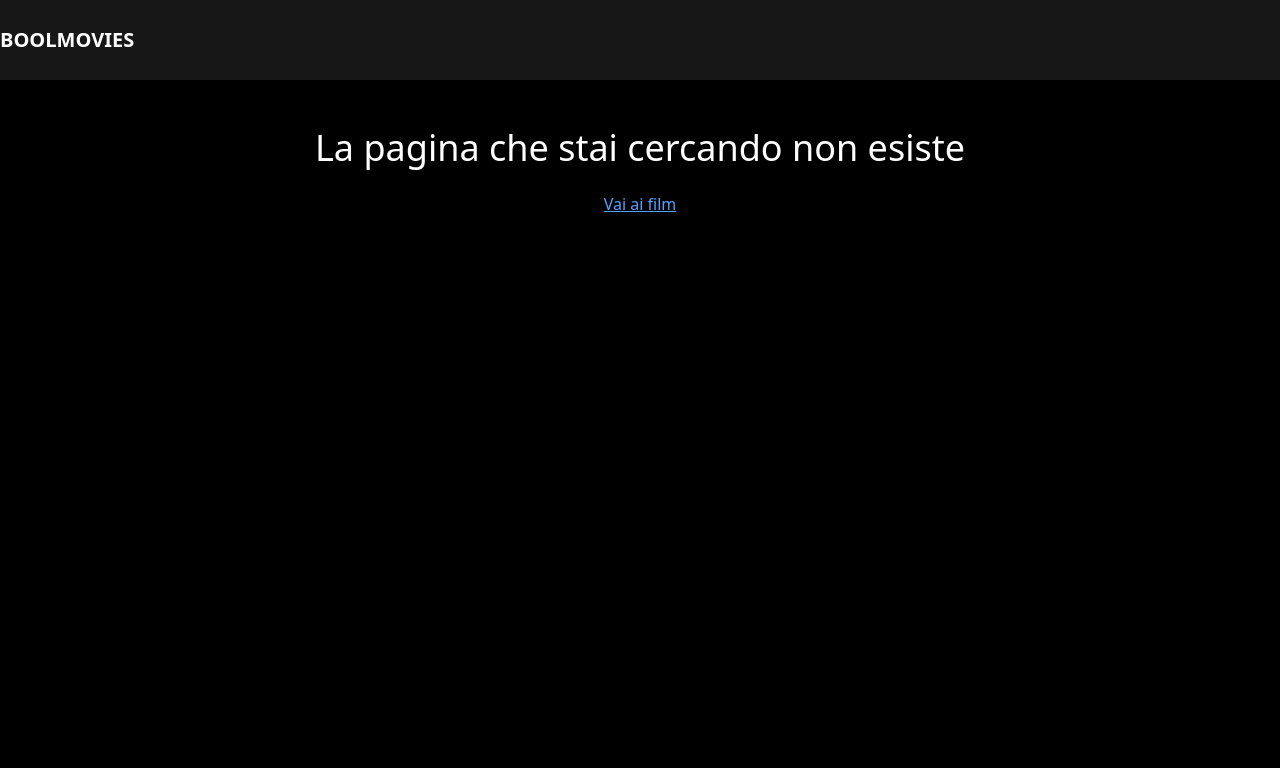
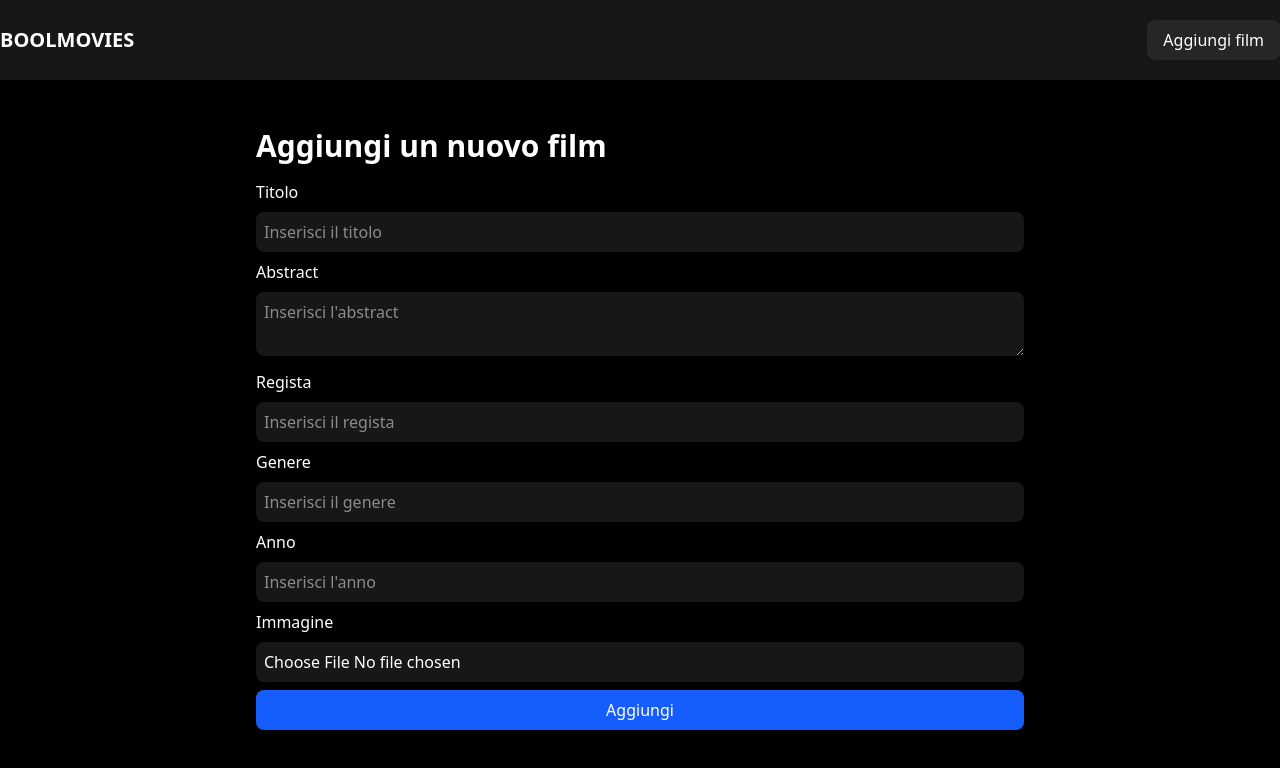
Before and after one commit to joelepore/webapp-react, a React (Vite) app: page /movies/add in a window 1280 px wide. Before the commit this address led to /404. Shown: the top 768 px of the page. Built offline with nearby package versions, Linux system fonts and the light colour scheme; no server answers.

Commit message:
feat: implement Add Movie functionality with AddMovieForm and routing

```diff
--- a/src/App.jsx
+++ b/src/App.jsx
@@ -4,6 +4,7 @@ import DefaultLayout from "./layouts/DefaultLayout"
 import HomePage from "./pages/HomePage"
 import MovieDetailPage from "./pages/MovieDetailPage"
 import NotFoundPage from "./pages/NotFoundPage"
+import AddMoviePage from "./pages/AddMoviePage"
 
 function App() {
   return (
@@ -13,6 +14,7 @@ function App() {
           <Route Component={DefaultLayout}>
             <Route path="/" Component={HomePage} />
             <Route path="/movies/:id" Component={MovieDetailPage} />
+            <Route path="/movies/add" Component={AddMoviePage} />
             <Route path="*" Component={NotFoundPage} />
           </Route>
         </Routes>
--- /dev/null
+++ b/src/components/AddMovieForm.jsx
@@ -0,0 +1,136 @@
+import { useState } from "react"
+import { useContext } from "react";
+import { GlobalContext } from "../contexts/GlobalContext";
+import { useNavigate } from "react-router-dom";
+
+const AddMovieForm = () => {
+  const initialFormData = {
+    title: '',
+    abstract: '',
+    director: '',
+    genre: '',
+    year: '',
+  }
+  const [formData, setFormData] = useState(initialFormData);
+  const { storeMovie } = useContext(GlobalContext);
+  const navigate = useNavigate();
+
+  const handleInputChange = (e) => {
+    const { name, value } = e.target;
+
+    if (name !== 'image') {
+      setFormData(prev => ({ ...prev, [name]: value }));
+    } else {
+      setFormData(prev => ({ ...prev, image: e.target.files[0] }));
+    }
+  }
+
+  const handleSubmit = (e) => {
+    e.preventDefault();
+
+    const movieData = new FormData();
+
+    for (let key in formData) {
+      movieData.append(key, formData[key]);
+    }
+
+    storeMovie(movieData, () => navigate('/'));
+  }
+  return (
+    <form className="my-4" onSubmit={handleSubmit}>
+      <div className="my-2 space-y-2">
+        <label
+          htmlFor="input-title"
+          className="block"
+        >Titolo</label>
+        <input
+          type="text"
+          id="input-title"
+          name="title"
+          placeholder="Inserisci il titolo"
+          className="p-2 bg-neutral-900 w-full rounded-lg"
+          value={formData.title}
+          onChange={handleInputChange}
+        />
+      </div>
+      <div className="my-2 space-y-2">
+        <label
+          htmlFor="input-abstract"
+          className="block"
+        >Abstract</label>
+        <textarea
+          id="input-abstract"
+          name="abstract"
+          placeholder="Inserisci l'abstract"
+          className="p-2 bg-neutral-900 w-full rounded-lg"
+          value={formData.abstract}
+          onChange={handleInputChange}
+        ></textarea>
+      </div>
+      <div className="my-2 space-y-2">
+        <label
+          htmlFor="input-director"
+          className="block"
+        >Regista</label>
+        <input
+          id="input-director"
+          type="text"
+          name="director"
+          placeholder="Inserisci il regista"
+          className="p-2 bg-neutral-900 w-full rounded-lg"
+          value={formData.director}
+          onChange={handleInputChange}
+        />
+      </div>
+      <div className="my-2 space-y-2">
+        <label
+          htmlFor="input-genre"
+          className="block"
+        >Genere</label>
+        <input
+          id="input-genre"
+          type="text"
+          name="genre"
+          placeholder="Inserisci il genere"
+          className="p-2 bg-neutral-900 w-full rounded-lg"
+          value={formData.genre}
+          onChange={handleInputChange}
+        />
+      </div>
+      <div className="my-2 space-y-2">
+        <label
+          htmlFor="input-year"
+          className="block"
+        >Anno</label>
+        <input
+          id="input-year"
+          type="number"
+          name="year"
+          placeholder="Inserisci l'anno"
+          className="p-2 bg-neutral-900 w-full rounded-lg"
+          value={formData.year}
+          onChange={handleInputChange}
+        />
+      </div>
+      <div className="my-2 space-y-2">
+        <label
+          htmlFor="input-image"
+          className="block"
+        >Immagine</label>
+        <input
+          id="input-image"
+          type="file"
+          name="image"
+          placeholder="Inserisci l'immagine"
+          className="p-2 bg-neutral-900 w-full rounded-lg"
+          onChange={handleInputChange}
+        />
+      </div>
+      <div>
+        <button className="bg-blue-600 px-4 py-2 rounded-lg w-full cursor-pointer">Aggiungi</button>
+      </div>
+    </form>
+  )
+}
+
+export default AddMovieForm
--- a/src/components/Header.jsx
+++ b/src/components/Header.jsx
@@ -2,8 +2,9 @@ import { Link } from "react-router-dom"
 const Header = () => {
   return (
     <header className="h-20 bg-neutral-900">
-      <div className="container mx-auto flex items-center h-full">
+      <div className="container mx-auto flex justify-between items-center h-full">
         <Link to="/" className="uppercase font-bold text-xl">Boolmovies</Link>
+        <Link to="/movies/add" className="bg-neutral-800 px-4 py-2 rounded-lg hover:bg-neutral-600">Aggiungi film</Link>
       </div>
     </header>
   )
--- a/src/contexts/GlobalContext.jsx
+++ b/src/contexts/GlobalContext.jsx
@@ -26,11 +26,22 @@ export const GlobalProvider = ({ children }) => {
       redirect();
     }
   }
+
+  const storeMovie = async (movieData, redirect) => {
+    try {
+      await axios.post(apiUrl, movieData, { headers: { 'Content-Type': 'multipart/form-data' } });
+      redirect();
+    } catch (err) {
+      console.error(err);
+    }
+  }
+
   const value = {
     fetchMovies,
     movies,
     fetchMovie,
-    movie
+    movie,
+    storeMovie
   };
 
   return (
--- /dev/null
+++ b/src/pages/AddMoviePage.jsx
@@ -0,0 +1,12 @@
+import AddMovieForm from "../components/AddMovieForm"
+
+const AddMoviePage = () => {
+  return (
+    <>
+      <h1 className="text-3xl font-bold">Aggiungi un nuovo film</h1>
+      <AddMovieForm />
+    </>
+  )
+}
+
+export default AddMoviePage
```
